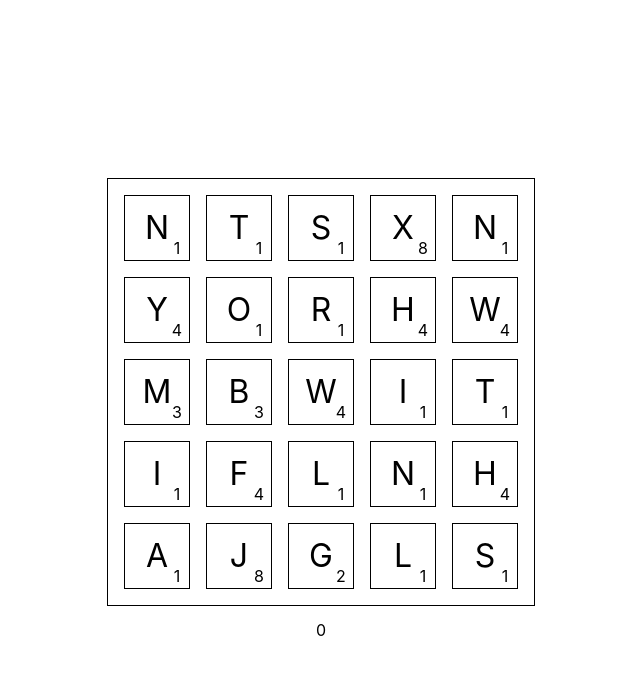
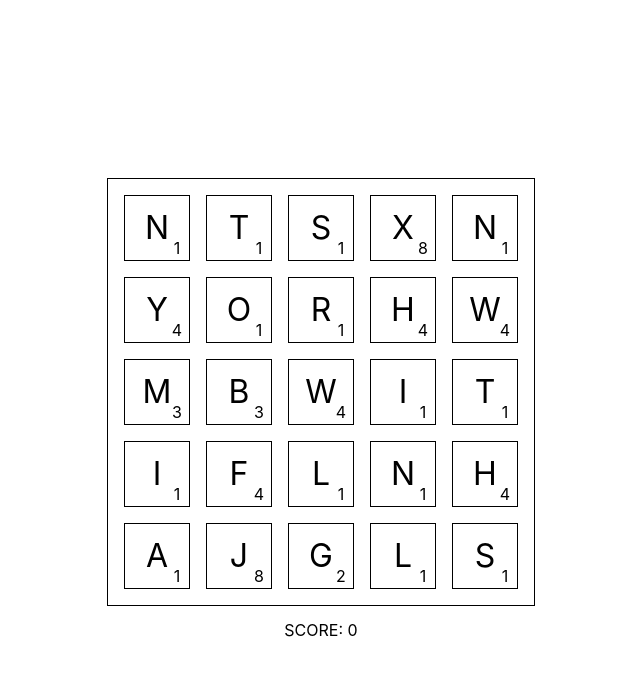
Before and after one commit to joebobmiles/wibble, a Next.js app: page / in a window 1280 px wide. Both pictures are taken after a click on the button "Play". Shown: the top 676 px of the page, without its empty margins (319-959 px from the left). Built offline with nearby package versions, Linux system fonts and the light colour scheme.

Commit message:
chore: labelled the score

```diff
--- a/components/Game.tsx
+++ b/components/Game.tsx
@@ -73,7 +73,7 @@ const Game: FC = () => {
             )
           : (
             <span>
-              {state.context.totalScore}
+              SCORE: {state.context.totalScore}
             </span>
             )
       }
```
